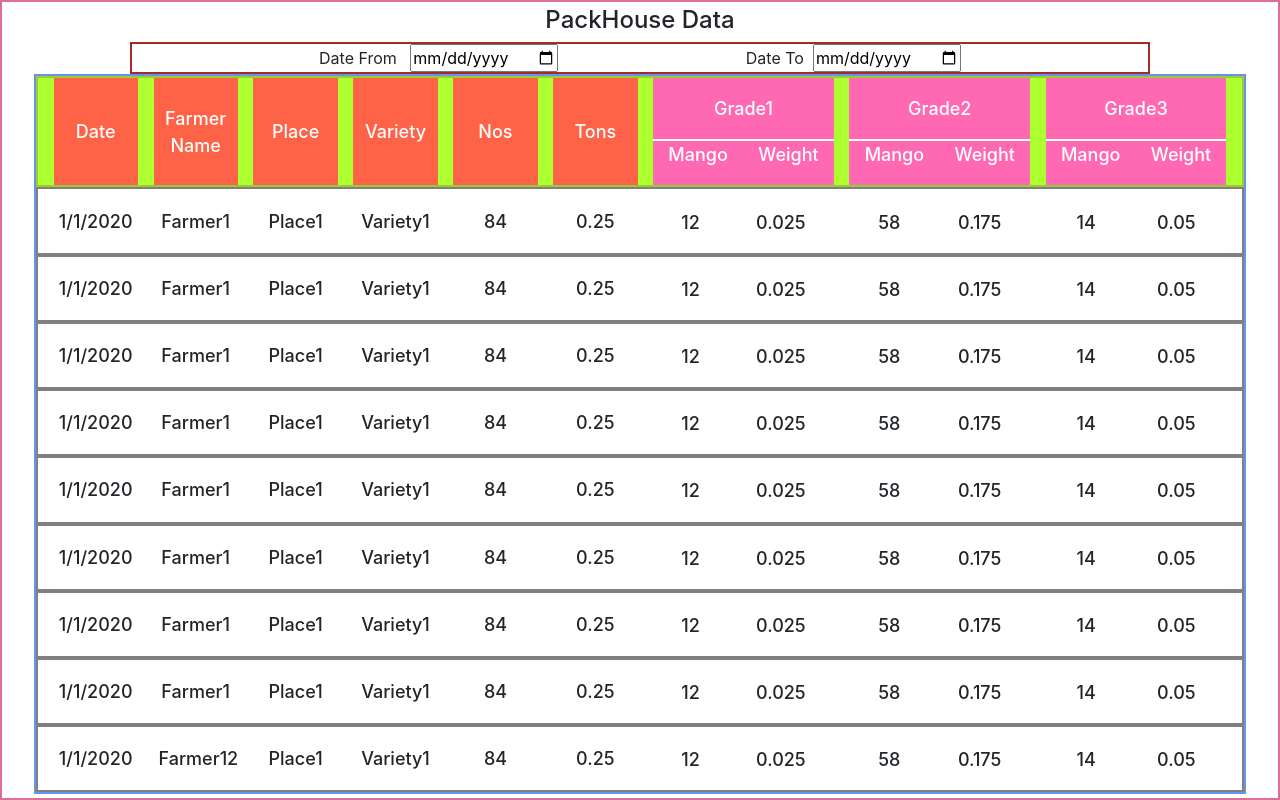
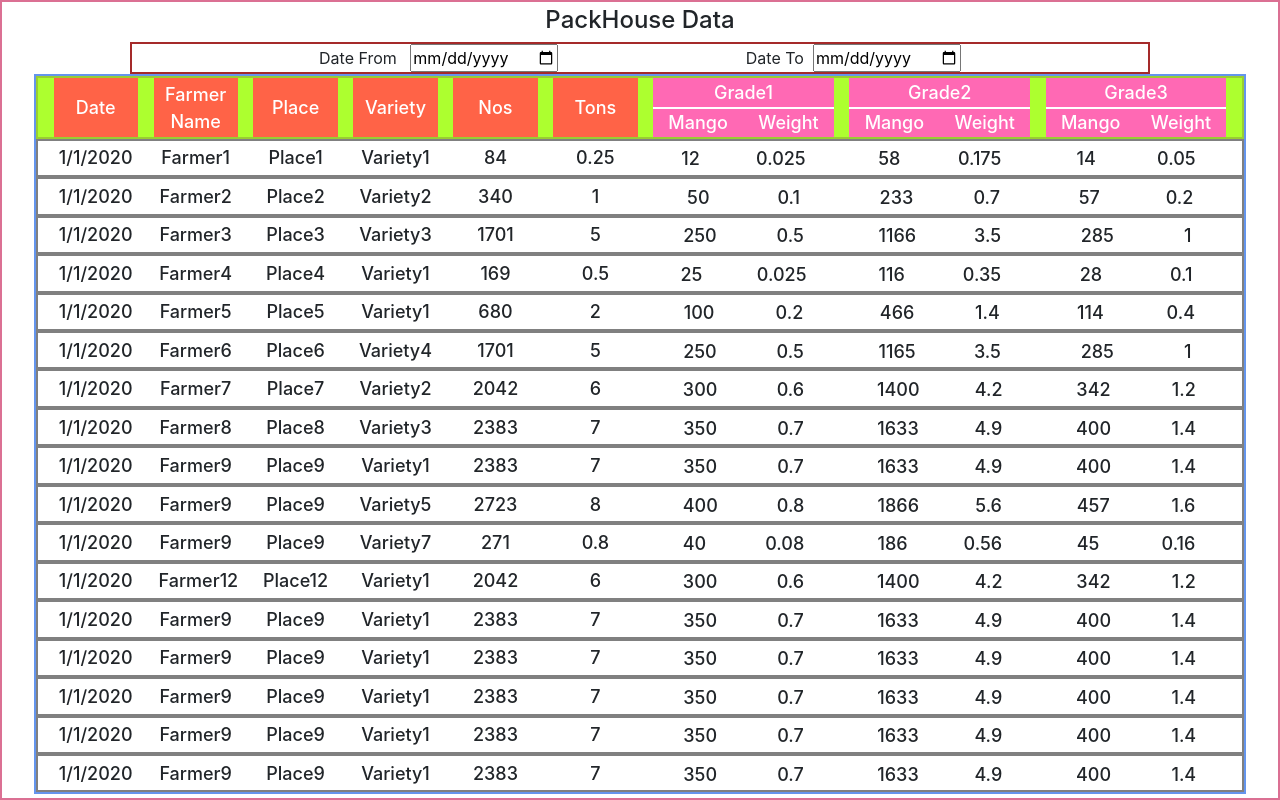
Before and after one commit to Sahana-123-KK/farmers-app, a React (Create React App) app: page /filter in a window 1280 px wide. Built offline with nearby package versions, Linux system fonts and the light colour scheme.

Commit message:
added few data

```diff
--- a/src/components/Filter/Filter.jsx
+++ b/src/components/Filter/Filter.jsx
@@ -14,6 +14,7 @@ const Filter = () => {
     setFilter(() => {
       return filter.filter((item, ind) => {
         return (
+            // To Be Implemented --> Not yet completed.
           new Date(
             item?.date?.split("/")[1],
             item?.date?.split("/")[0],
--- a/src/data.js
+++ b/src/data.js
@@ -23,153 +23,219 @@ const datas = [
     },
     {
         date:"1/1/2020",
-        name:'Farmer1',
-        place:'Place1',
-        variety:'Variety1',
-        count:'84',
-        tons:'0.25',
+        name:'Farmer2',
+        place:'Place2',
+        variety:'Variety2',
+        count:'340',
+        tons:'1',
         grade1:{
-            count:'12',
-            tons:'0.025'
+            count:'50',
+            tons:'0.1'
         },
         grade2:{
-            count:'58',
-            tons:'0.175'
+            count:'233',
+            tons:'0.7'
         },
         grade3:{
-            count:'14',
-            tons:'0.05'
+            count:'57',
+            tons:'0.2'
         },
 
 
     },
     {
         date:"1/1/2020",
-        name:'Farmer1',
-        place:'Place1',
-        variety:'Variety1',
-        count:'84',
-        tons:'0.25',
+        name:'Farmer3',
+        place:'Place3',
+        variety:'Variety3',
+        count:'1701',
+        tons:'5',
         grade1:{
-            count:'12',
-            tons:'0.025'
+            count:'250',
+            tons:'0.5'
         },
         grade2:{
-            count:'58',
-            tons:'0.175'
+            count:'1166',
+            tons:'3.5'
         },
         grade3:{
-            count:'14',
-            tons:'0.05'
+            count:'285',
+            tons:'1'
         },
 
 
     },
     {
         date:"1/1/2020",
-        name:'Farmer1',
-        place:'Place1',
+        name:'Farmer4',
+        place:'Place4',
         variety:'Variety1',
-        count:'84',
-        tons:'0.25',
+        count:'169',
+        tons:'0.5',
         grade1:{
-            count:'12',
+            count:'25',
             tons:'0.025'
         },
         grade2:{
-            count:'58',
-            tons:'0.175'
+            count:'116',
+            tons:'0.35'
         },
         grade3:{
-            count:'14',
-            tons:'0.05'
+            count:'28',
+            tons:'0.1'
         },
 
 
     },
     {
         date:"1/1/2020",
-        name:'Farmer1',
-        place:'Place1',
+        name:'Farmer5',
+        place:'Place5',
         variety:'Variety1',
-        count:'84',
-        tons:'0.25',
+        count:'680',
+        tons:'2',
         grade1:{
-            count:'12',
-            tons:'0.025'
+            count:'100',
+            tons:'0.2'
         },
         grade2:{
-            count:'58',
-            tons:'0.175'
+            count:'466',
+            tons:'1.4'
         },
         grade3:{
-            count:'14',
-            tons:'0.05'
+            count:'114',
+            tons:'0.4'
         },
 
 
     },{
         date:"1/1/2020",
-        name:'Farmer1',
-        place:'Place1',
-        variety:'Variety1',
-        count:'84',
-        tons:'0.25',
+        name:'Farmer6',
+        place:'Place6',
+        variety:'Variety4',
+        count:'1701',
+        tons:'5',
         grade1:{
-            count:'12',
-            tons:'0.025'
+            count:'250',
+            tons:'0.5'
         },
         grade2:{
-            count:'58',
-            tons:'0.175'
+            count:'1165',
+            tons:'3.5'
         },
         grade3:{
-            count:'14',
-            tons:'0.05'
+            count:'285',
+            tons:'1'
         },
 
 
     },
     {
         date:"1/1/2020",
-        name:'Farmer1',
-        place:'Place1',
-        variety:'Variety1',
-        count:'84',
-        tons:'0.25',
+        name:'Farmer7',
+        place:'Place7',
+        variety:'Variety2',
+        count:'2042',
+        tons:'6',
         grade1:{
-            count:'12',
-            tons:'0.025'
+            count:'300',
+            tons:'0.6'
         },
         grade2:{
-            count:'58',
-            tons:'0.175'
+            count:'1400',
+            tons:'4.2'
         },
         grade3:{
-            count:'14',
-            tons:'0.05'
+            count:'342',
+            tons:'1.2'
         },
 
 
     },
     {
         date:"1/1/2020",
-        name:'Farmer1',
-        place:'Place1',
-        variety:'Variety1',
-        count:'84',
-        tons:'0.25',
+        name:'Farmer8',
+        place:'Place8',
+        variety:'Variety3',
+        count:'2383',
+        tons:'7',
         grade1:{
-            count:'12',
-            tons:'0.025'
+            count:'350',
+            tons:'0.7'
         },
         grade2:{
-            count:'58',
-            tons:'0.175'
+            count:'1633',
+            tons:'4.9'
         },
         grade3:{
-            count:'14',
-            tons:'0.05'
+            count:'400',
+            tons:'1.4'
+        },
+
+
+    },
+    {
+        date:"1/1/2020",
+        name:'Farmer9',
+        place:'Place9',
+        variety:'Variety1',
+        count:'2383',
+        tons:'7',
+        grade1:{
+            count:'350',
+            tons:'0.7'
+        },
+        grade2:{
+            count:'1633',
+            tons:'4.9'
+        },
+        grade3:{
+            count:'400',
+            tons:'1.4'
+        },
+
+
+    },
+    {
+        date:"1/1/2020",
+        name:'Farmer9',
+        place:'Place9',
+        variety:'Variety5',
+        count:'2723',
+        tons:'8',
+        grade1:{
+            count:'400',
+            tons:'0.8'
+        },
+        grade2:{
+            count:'1866',
+            tons:'5.6'
+        },
+        grade3:{
+            count:'457',
+            tons:'1.6'
+        },
+
+
+    },
+    {
+        date:"1/1/2020",
+        name:'Farmer9',
+        place:'Place9',
+        variety:'Variety7',
+        count:'271',
+        tons:'0.8',
+        grade1:{
+            count:'40',
+            tons:'0.08'
+        },
+        grade2:{
+            count:'186',
+            tons:'0.56'
+        },
+        grade3:{
+            count:'45',
+            tons:'0.16'
         },
 
 
@@ -177,21 +243,131 @@ const datas = [
     {
         date:"1/1/2020",
         name:'Farmer12',
-        place:'Place1',
+        place:'Place12',
         variety:'Variety1',
-        count:'84',
-        tons:'0.25',
+        count:'2042',
+        tons:'6',
         grade1:{
-            count:'12',
-            tons:'0.025'
+            count:'300',
+            tons:'0.6'
         },
         grade2:{
-            count:'58',
-            tons:'0.175'
+            count:'1400',
+            tons:'4.2'
         },
         grade3:{
-            count:'14',
-            tons:'0.05'
+            count:'342',
+            tons:'1.2'
+        },
+
+
+    },
+    {
+        date:"1/1/2020",
+        name:'Farmer9',
+        place:'Place9',
+        variety:'Variety1',
+        count:'2383',
+        tons:'7',
+        grade1:{
+            count:'350',
+            tons:'0.7'
+        },
+        grade2:{
+            count:'1633',
+            tons:'4.9'
+        },
+        grade3:{
+            count:'400',
+            tons:'1.4'
+        },
+
+
+    },
+    {
+        date:"1/1/2020",
+        name:'Farmer9',
+        place:'Place9',
+        variety:'Variety1',
+        count:'2383',
+        tons:'7',
+        grade1:{
+            count:'350',
+            tons:'0.7'
+        },
+        grade2:{
+            count:'1633',
+            tons:'4.9'
+        },
+        grade3:{
+            count:'400',
+            tons:'1.4'
+        },
+
+
+    },
+    {
+        date:"1/1/2020",
+        name:'Farmer9',
+        place:'Place9',
+        variety:'Variety1',
+        count:'2383',
+        tons:'7',
+        grade1:{
+            count:'350',
+            tons:'0.7'
+        },
+        grade2:{
+            count:'1633',
+            tons:'4.9'
+        },
+        grade3:{
+            count:'400',
+            tons:'1.4'
+        },
+
+
+    },
+    {
+        date:"1/1/2020",
+        name:'Farmer9',
+        place:'Place9',
+        variety:'Variety1',
+        count:'2383',
+        tons:'7',
+        grade1:{
+            count:'350',
+            tons:'0.7'
+        },
+        grade2:{
+            count:'1633',
+            tons:'4.9'
+        },
+        grade3:{
+            count:'400',
+            tons:'1.4'
+        },
+
+
+    },
+    {
+        date:"1/1/2020",
+        name:'Farmer9',
+        place:'Place9',
+        variety:'Variety1',
+        count:'2383',
+        tons:'7',
+        grade1:{
+            count:'350',
+            tons:'0.7'
+        },
+        grade2:{
+            count:'1633',
+            tons:'4.9'
+        },
+        grade3:{
+            count:'400',
+            tons:'1.4'
         },
 
 
```
